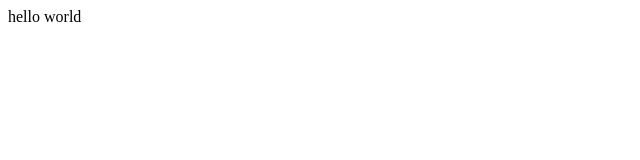
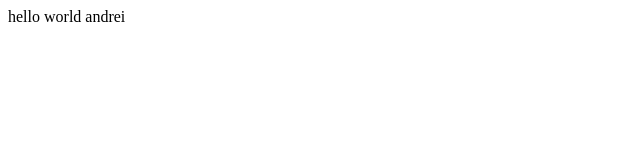
Before and after one commit to kredoteacher/kredoandrei.github.io, a plain HTML site: page index.html in a window 1280 px wide. Shown: the full height of the page, 0-640 px from the left. Drawn offline with Linux system fonts and the light colour scheme.

Commit message:
Update index.html

```diff
--- a/index.html
+++ b/index.html
@@ -7,6 +7,6 @@
     <title>Document</title>
 </head>
 <body>
-    hello world
+    hello world andrei
 </body>
 </html>
```
